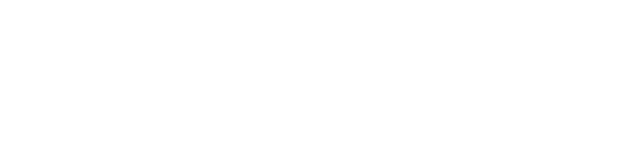
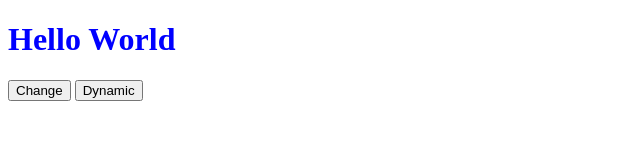
Before and after one commit to RobTrb/firstTestProject, a plain HTML site: page index.html in a window 1280 px wide. Shown: the whole page, without its empty margins (0-640 px from the left). Drawn offline with Linux system fonts and the light colour scheme.

Commit message:
first major change

```diff
--- a/index.html
+++ b/index.html
@@ -10,5 +10,10 @@
 </head>
 <body>
 
+    <h1 id="world">Hello World</h1>
+
+    <button onclick="change()" id="changeBtn">Change</button>
+    <button onclick="dynamicChange()" id="dynBtn">Dynamic</button>
+
 </body>
 </html>
--- a/script.js
+++ b/script.js
@@ -0,0 +1,27 @@
+//let wrld = document.getElementById("world")
+//const wrldButton = document.getElementById("changeBtn")
+const dynamicButton = document.getElementById('dynBtn');
+
+
+function change() {
+    document.getElementById("world").innerHTML="Goodbye World"
+    /*
+    if (wrld.innerHTML == "Hello World") {
+        wrld.innerHTML == "Goodbye World"
+
+    }
+    */
+}
+    //wrldButton.addEventListener("click", change)
+
+function dynamicChange() {
+    if (document.getElementById("world").innerHTML="Hello World") {
+        document.getElementById("world").innerHTML="Goodbye World"
+    }
+        else if (document.getElementById("world").innerHTML="Goodbye World"){
+            document.getElementById("World").innerHTML="Hello World"
+        }
+
+}
+
+dynamicButton.addEventListener('click', dynamicChange);
--- a/style.css
+++ b/style.css
@@ -0,0 +1 @@
+#world {color: blue}
```
